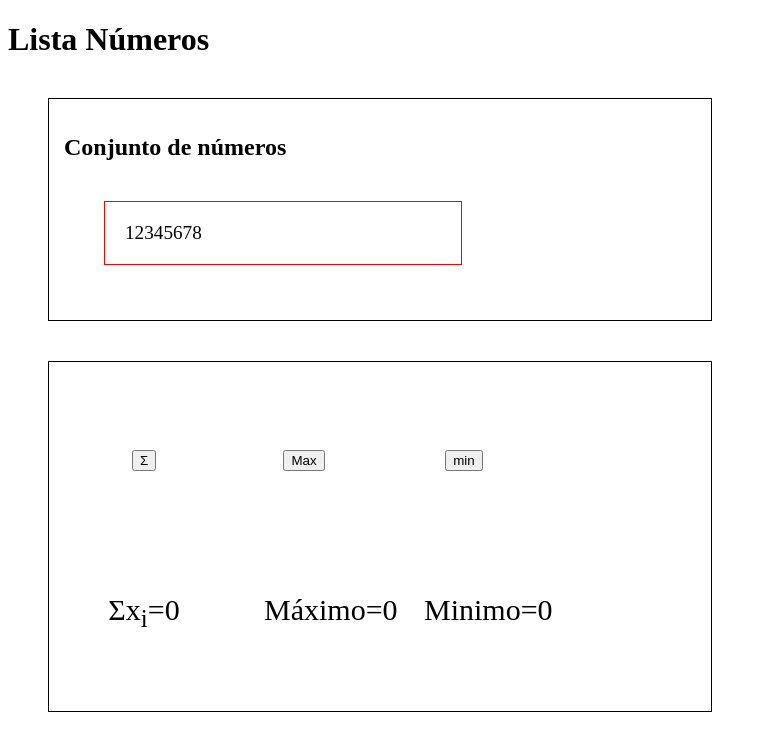
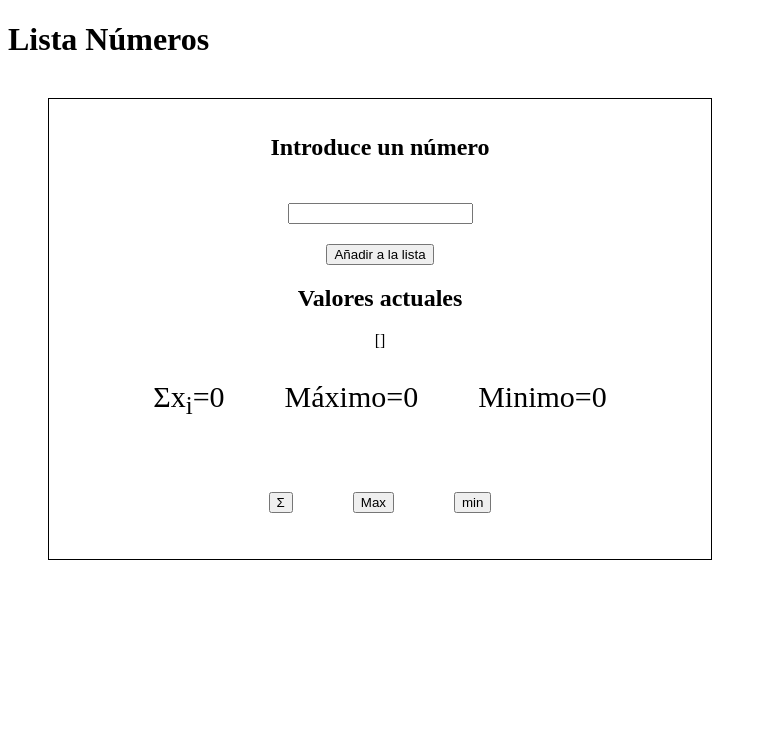
Before and after one commit to martagrana/array-numerico, an Angular app in the folder listaNumeros/: page / in a window 1280 px wide. Shown: the top 750 px of the page, without its empty margins (0-767 px from the left). Built offline with nearby package versions, Linux system fonts and the light colour scheme.

Commit message:
cambio css + input

```diff
--- a/listaNumeros/src/app/app.component.css
+++ b/listaNumeros/src/app/app.component.css
@@ -3,39 +3,31 @@
     border: 1px solid black;
     margin: 40px;
     padding: 15px;
+    text-align: center;
+    justify-content: center;
 }
 
 .contenedor-lista {
-    border: 1px solid red;
-    margin: 40px;
+    justify-content: center;
+    display: flex;
+    margin: 0 auto;
     padding: 20px;
     width: 50%;
-    display: flex;
     font-size: larger;
 }
 
 .contenedor-resultados {
     display: flex;
+    flex-wrap: wrap;
+    flex-direction: row;
+    justify-content: center;
+
 }
 
 .contenedor-resultados>div {
-    width: 80px;
-    margin: 20px;
+    justify-content: center;
+    margin: 10px;
     padding: 20px;
     text-align: center;
-    line-height: 75px;
     font-size: 30px;
 }
-
-.contenedor-botones {
-    display: flex;
-}
-
-.contenedor-botones>div {
-    width: 80px;
-    margin: 20px;
-    padding: 20px;
-    text-align: center;
-    line-height: 75px;
-    font-size: 30px;
-}
--- a/listaNumeros/src/app/app.component.html
+++ b/listaNumeros/src/app/app.component.html
@@ -1,24 +1,29 @@
 <h1> Lista Números</h1>
 
 <div class="contenedor">
-  <h2>Conjunto de números</h2>
+  <h2>Introduce un número</h2>
   <div class="contenedor-lista">
-
-    <div *ngFor="let lista of numeros">
-      {{lista}}
+    <div>
+      <input type="text" [(ngModel)]="numeros">
     </div>
   </div>
-</div>
-<div class="contenedor">
-
-  <div class="contenedor-botones">
-    <div><button type="button" (click)="calcularSumatorio()"><span>&Sigma;</span></button></div>
-    <div><button type="button" (click)="encontrarMaximo()">Max</button> </div>
-    <div><button type="button" (click)="encontrarMinimo()">min</button></div>
+  <div>
+    <div><button type="button" (click)="encontrarMaximo()">Añadir a la lista</button> </div>
+  </div>
+  <div>
+    <h2>Valores actuales</h2>
+    <div>[{{numeros}}]</div>
   </div>
   <div class="contenedor-resultados">
     <div><span>&Sigma;</span>x<sub>i</sub>={{resultadoSumatorio}}</div>
     <div>Máximo={{resultadoMaximo}}</div>
     <div>Minimo={{resultadoMinimo}}</div>
   </div>
+  <div class="contenedor-resultados">
+    <div><button type="button" (click)="calcularSumatorio()"><span>&Sigma;</span></button></div>
+    <div><button type="button" (click)="encontrarMaximo()">Max</button> </div>
+    <div><button type="button" (click)="encontrarMinimo()">min</button></div>
+  </div>
+
+
 </div>
--- a/listaNumeros/src/app/app.component.ts
+++ b/listaNumeros/src/app/app.component.ts
@@ -8,7 +8,7 @@ import { Component } from '@angular/core';
 export class AppComponent {
   title = 'listaNumeros';
 
-  numeros: number[] = [1, 2, 3, 4, 5, 6, 7, 8,];
+  numeros: number[] = [];
 
   resultadoSumatorio: number = 0;
   resultadoMaximo: number = 0;
--- a/listaNumeros/src/app/app.module.ts
+++ b/listaNumeros/src/app/app.module.ts
@@ -1,6 +1,6 @@
 import { NgModule } from '@angular/core';
 import { BrowserModule } from '@angular/platform-browser';
-
+import { FormsModule } from '@angular/forms';
 import { AppComponent } from './app.component';
 
 @NgModule({
@@ -8,7 +8,7 @@ import { AppComponent } from './app.component';
     AppComponent
   ],
   imports: [
-    BrowserModule
+    BrowserModule, FormsModule
   ],
   providers: [],
   bootstrap: [AppComponent]
```
